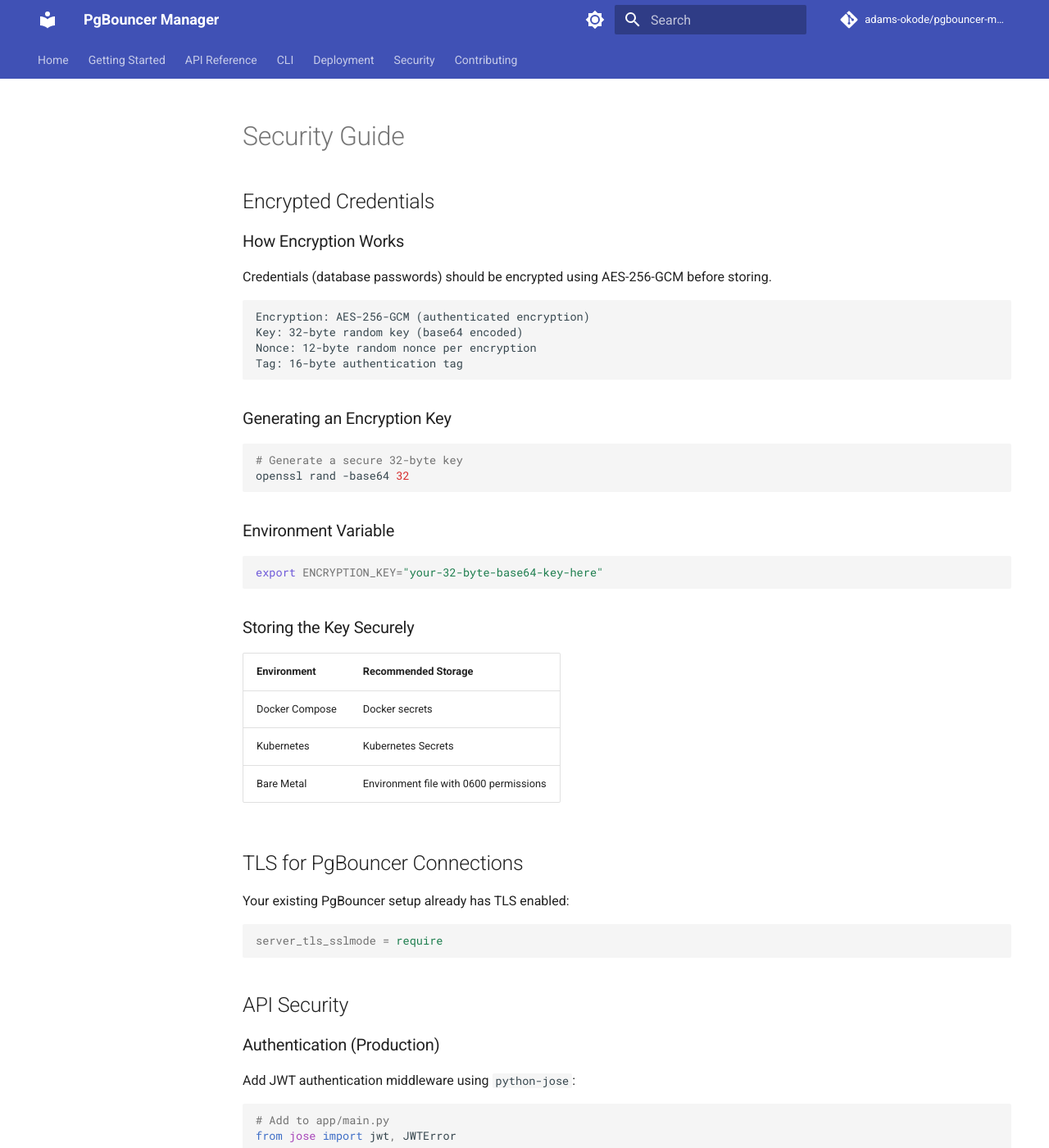
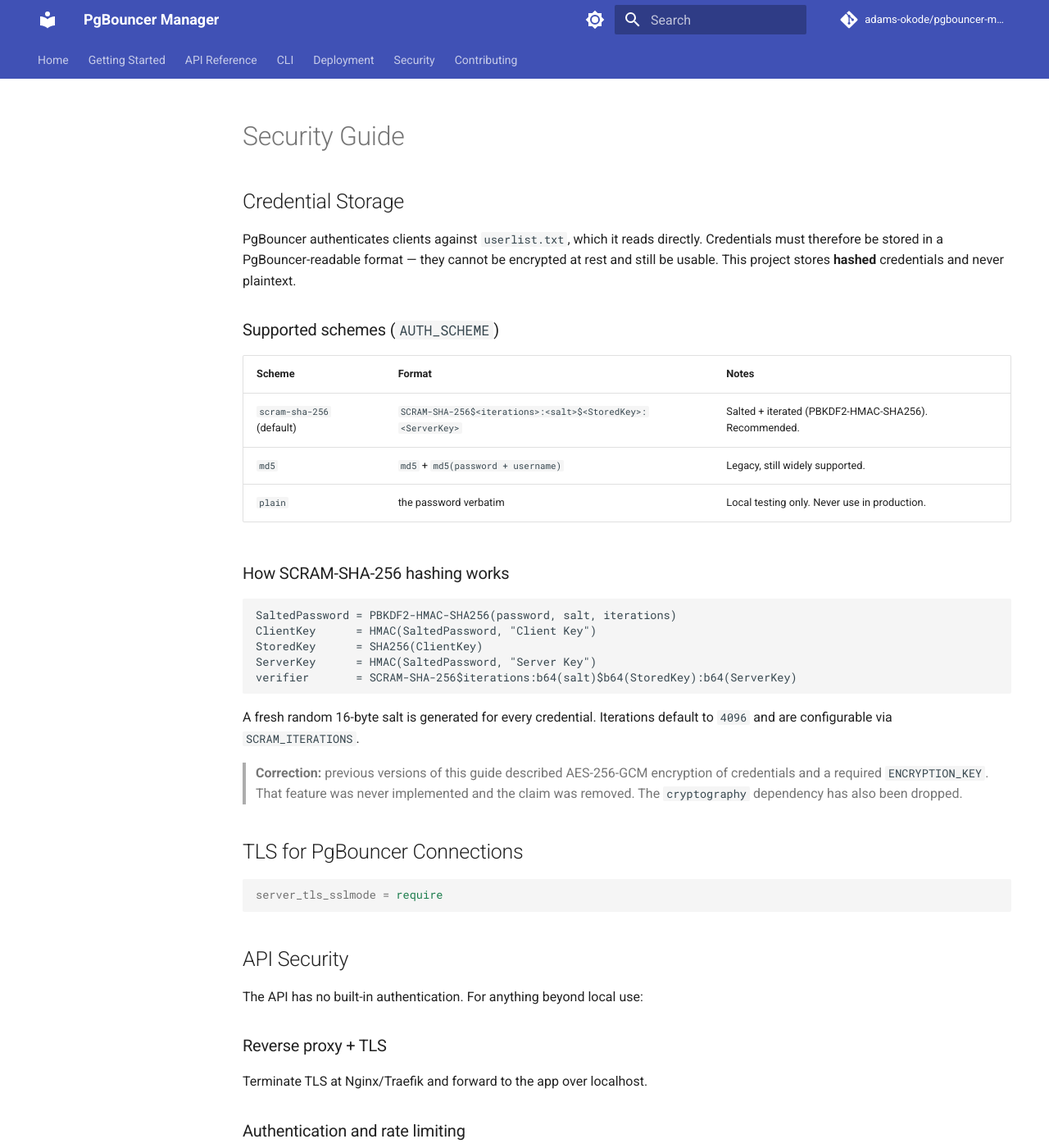
Before and after one commit to adams-okode/pgbouncer-manager, an MkDocs documentation site: the page built from docs/SECURITY.md, in a window 1280 px wide and 1400 px high. Shown: the whole window at 82% size. Built offline with MkDocs 1.6.1 and Material for MkDocs 9.7.7, drawn with Linux system fonts in a browser that asks for light colours; comment, search, counter and statistics services are not loaded; some of the changed text lies outside the part shown.

Commit message:
docs: align docs with reality and de-boilerplate the README
- README: lead with the mental model (config files are the state) and design
  decisions; fix the read-only config mount, the non-existent rotate feature,
  and the SIGHUP-only reload claim
- docs/README: rewrite from the fictional Go/Fiber/Cobra layout to Python
- security docs: document md5/SCRAM hashing and retract the false AES-256-GCM
  encryption claim
- CLI/API docs: real subcommands, PGBM_API_URL, array list response

````diff
--- a/docs/SECURITY.md
+++ b/docs/SECURITY.md
@@ -1,42 +1,39 @@
 # Security Guide
 
-## Encrypted Credentials
+## Credential Storage
 
-### How Encryption Works
+PgBouncer authenticates clients against `userlist.txt`, which it reads directly.
+Credentials must therefore be stored in a PgBouncer-readable format — they
+cannot be encrypted at rest and still be usable. This project stores **hashed**
+credentials and never plaintext.
 
-Credentials (database passwords) should be encrypted using AES-256-GCM before storing.
+### Supported schemes (`AUTH_SCHEME`)
+
+| Scheme | Format | Notes |
+|--------|--------|-------|
+| `scram-sha-256` (default) | `SCRAM-SHA-256$<iterations>:<salt>$<StoredKey>:<ServerKey>` | Salted + iterated (PBKDF2-HMAC-SHA256). Recommended. |
+| `md5` | `md5` + `md5(password + username)` | Legacy, still widely supported. |
+| `plain` | the password verbatim | Local testing only. Never use in production. |
+
+### How SCRAM-SHA-256 hashing works
 
 ```
-Encryption: AES-256-GCM (authenticated encryption)
-Key: 32-byte random key (base64 encoded)
-Nonce: 12-byte random nonce per encryption
-Tag: 16-byte authentication tag
+SaltedPassword = PBKDF2-HMAC-SHA256(password, salt, iterations)
+ClientKey      = HMAC(SaltedPassword, "Client Key")
+StoredKey      = SHA256(ClientKey)
+ServerKey      = HMAC(SaltedPassword, "Server Key")
+verifier       = SCRAM-SHA-256$iterations:b64(salt)$b64(StoredKey):b64(ServerKey)
 ```
 
-### Generating an Encryption Key
+A fresh random 16-byte salt is generated for every credential. Iterations
+default to `4096` and are configurable via `SCRAM_ITERATIONS`.
 
-```bash
-# Generate a secure 32-byte key
-openssl rand -base64 32
-```
-
-### Environment Variable
-
-```bash
-export ENCRYPTION_KEY="your-32-byte-base64-key-here"
-```
-
-### Storing the Key Securely
-
-| Environment | Recommended Storage |
-|-------------|---------------------|
-| Docker Compose | Docker secrets |
-| Kubernetes | Kubernetes Secrets |
-| Bare Metal | Environment file with 0600 permissions |
+> **Correction:** previous versions of this guide described AES-256-GCM
+> encryption of credentials and a required `ENCRYPTION_KEY`. That feature was
+> never implemented and the claim was removed. The `cryptography` dependency
+> has also been dropped.
 
 ## TLS for PgBouncer Connections
-
-Your existing PgBouncer setup already has TLS enabled:
 
 ```ini
 server_tls_sslmode = require
@@ -44,81 +41,39 @@
 
 ## API Security
 
-### Authentication (Production)
+The API has no built-in authentication. For anything beyond local use:
 
-Add JWT authentication middleware using `python-jose`:
+### Reverse proxy + TLS
 
-```python
-# Add to app/main.py
-from jose import jwt, JWTError
+Terminate TLS at Nginx/Traefik and forward to the app over localhost.
 
-def verify_token(token: str):
-    # Verify JWT token
-    try:
-        payload = jwt.decode(token, SECRET_KEY, algorithms=["HS256"])
-        return payload
-    except JWTError:
-        return None
-```
+### Authentication and rate limiting
 
-### Rate Limiting
-
-```python
-# Add to app/main.py
-from slowapi import Limiter
-from slowapi.util import get_remote_address
-
-limiter = Limiter(key_func=get_remote_address)
-app.state.limiter = limiter
-```
-
-### HTTPS Only
-
-Use a reverse proxy (Nginx, Traefik) to handle SSL termination.
+Add authentication (JWT, mTLS, or proxy-level auth) and rate limiting at the
+edge. These are deployment concerns and are intentionally not bundled.
 
 ### CORS Configuration
 
-```python
-# Add to app/main.py
-app.add_middleware(
-    CORSMiddleware,
-    allow_origins=["https://yourdomain.com"],
-    allow_credentials=True,
-    allow_methods=["GET", "POST", "PATCH", "DELETE"],
-    allow_headers=["Content-Type", "Authorization"],
-)
+Set `CORS_ORIGINS` to your UI origin instead of the permissive `*` default:
+
+```bash
+export CORS_ORIGINS='["https://yourdomain.com"]'
 ```
 
 ## File Permissions
 
 ```bash
-# Encryption key file
-chmod 600 .env.encryption
-chown pgbouncer:pgbouncer .env.encryption
-
-# Config directory
-chmod 700 /etc/pgbouncer/config
-chmod 640 /etc/pgbouncer/config/*
+chmod 700 "$CONFIG_DIR"
+chmod 640 "$CONFIG_DIR"/userlist.txt "$CONFIG_DIR"/databases.ini
 ```
 
 ## Audit Logging
 
-### Logging Configuration
-
-```python
-# Add to app/main.py
-import logging
-logging.basicConfig(level=logging.INFO)
-logger = logging.getLogger(__name__)
-```
-
-### Audit Events
+Operations emit structured log lines via the `pgbouncer_manager.audit` logger.
 
 | Event | Description |
 |-------|-------------|
 | `tenant.add` | New tenant added |
-| `tenant.update` | Tenant settings modified |
+| `tenant.update` | Tenant settings or credential modified |
 | `tenant.remove` | Tenant deleted |
-| `credentials.rotate` | Credentials rotated |
-| `credentials.update` | Credentials manually updated |
 | `config.reload` | PgBouncer configuration reloaded |
````
Also changed, not shown: README.md (+125 -73 lines), docs/API.md (+10 -12 lines), docs/CLI.md (+35 -21 lines), docs/README.md (+65 -86 lines), docs/security.md (+37 -11 lines).
